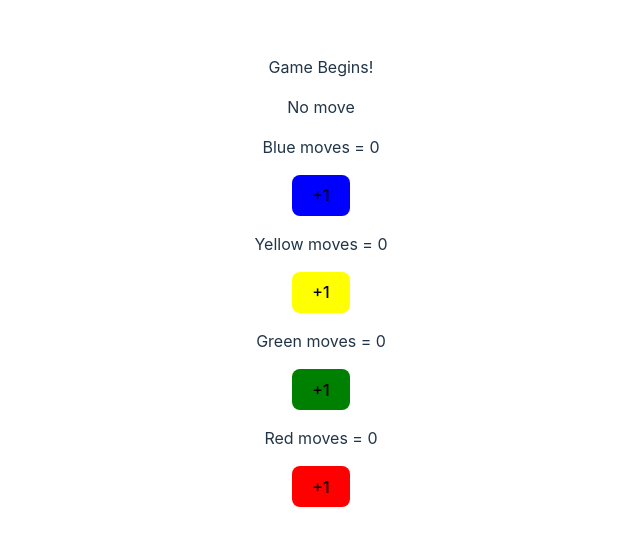
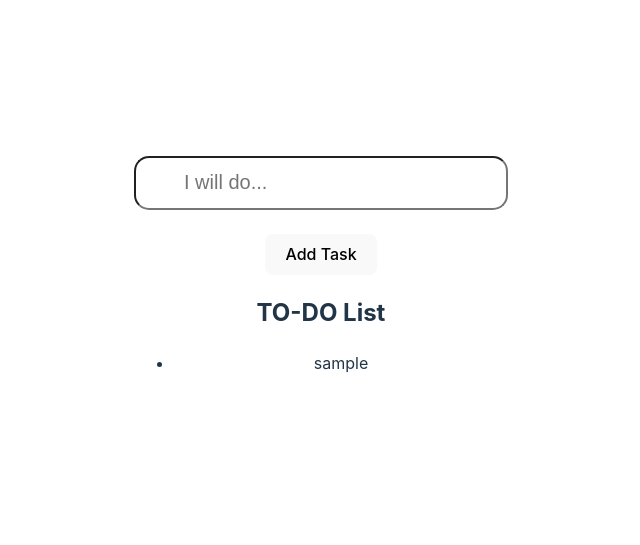
Before and after one commit to JajoriaYogesh04/ReactJS, a React (Vite) app in the folder chapter4/react-state-class2/: page / in a window 1280 px wide. Shown: the part 127-672 px from the top of the page, without its empty margins (319-959 px from the left). Built offline with nearby package versions, Linux system fonts and the light colour scheme.

Commit message:
ACTIVITY: Creating Todo List

```diff
--- a/chapter4/react-state-class2/src/App.jsx
+++ b/chapter4/react-state-class2/src/App.jsx
@@ -1,12 +1,14 @@
 
 import './App.css'
 import LudoBoard from './LudoBoard'
+import Todo from './Todo'
 
 function App() {
 
   return (
     <>
-      <LudoBoard></LudoBoard>
+      {/* <LudoBoard></LudoBoard> */}
+      <Todo></Todo>
     </>
   )
 }
--- /dev/null
+++ b/chapter4/react-state-class2/src/Todo.jsx
@@ -0,0 +1,38 @@
+import { useState } from "react";
+
+function Todo(){
+    let [todos, setTodos]= useState(["sample"]);
+    let [newTodo, setNewtodo]= useState("");
+
+    function updateNewtodo(event){
+        // console.log(event.target.value);
+        setNewtodo(event.target.value);
+    }
+
+    function updateTodo(){
+        // console.log("Adding new Task")
+        setTodos([...todos, newTodo]);
+        setNewtodo("");
+    }
+
+    return(
+        <>
+            <input type="text" placeholder="I will do..." onChange={updateNewtodo} value={newTodo} style={{width: "20rem", height: "3rem", borderRadius: "15px", fontSize: "20px", paddingLeft: "3rem"}}/>
+            <br /><br />
+            <button onClick={updateTodo}>Add Task</button>
+            <br />
+            <h2>TO-DO List</h2>
+            <div>
+                <ul>
+                    {
+                        todos.map((todo)=>{
+                            return <li>{todo}</li>
+                        })
+                    }
+                </ul>
+            </div>
+        </>
+    )
+}
+
+export default Todo;
```
